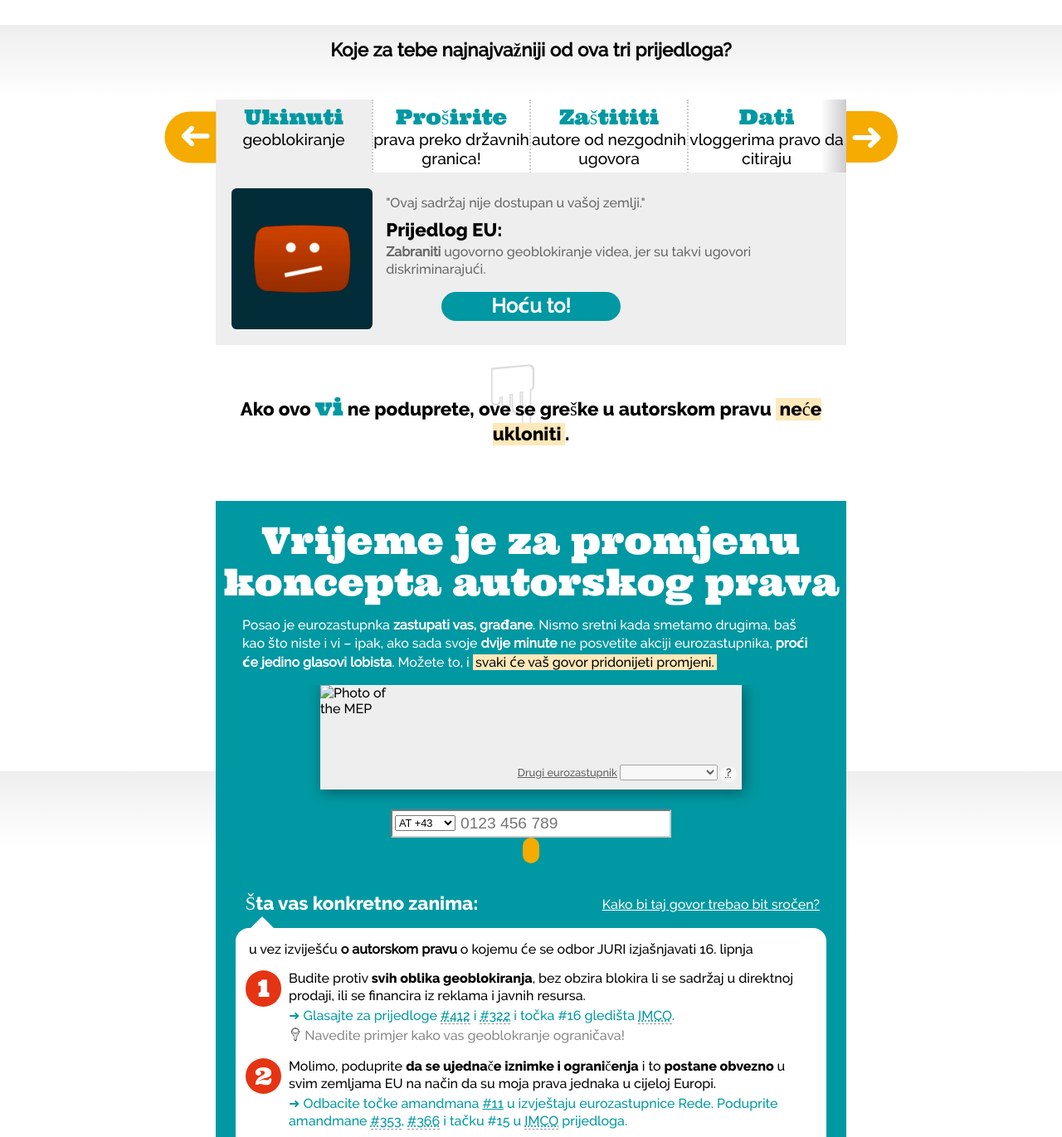
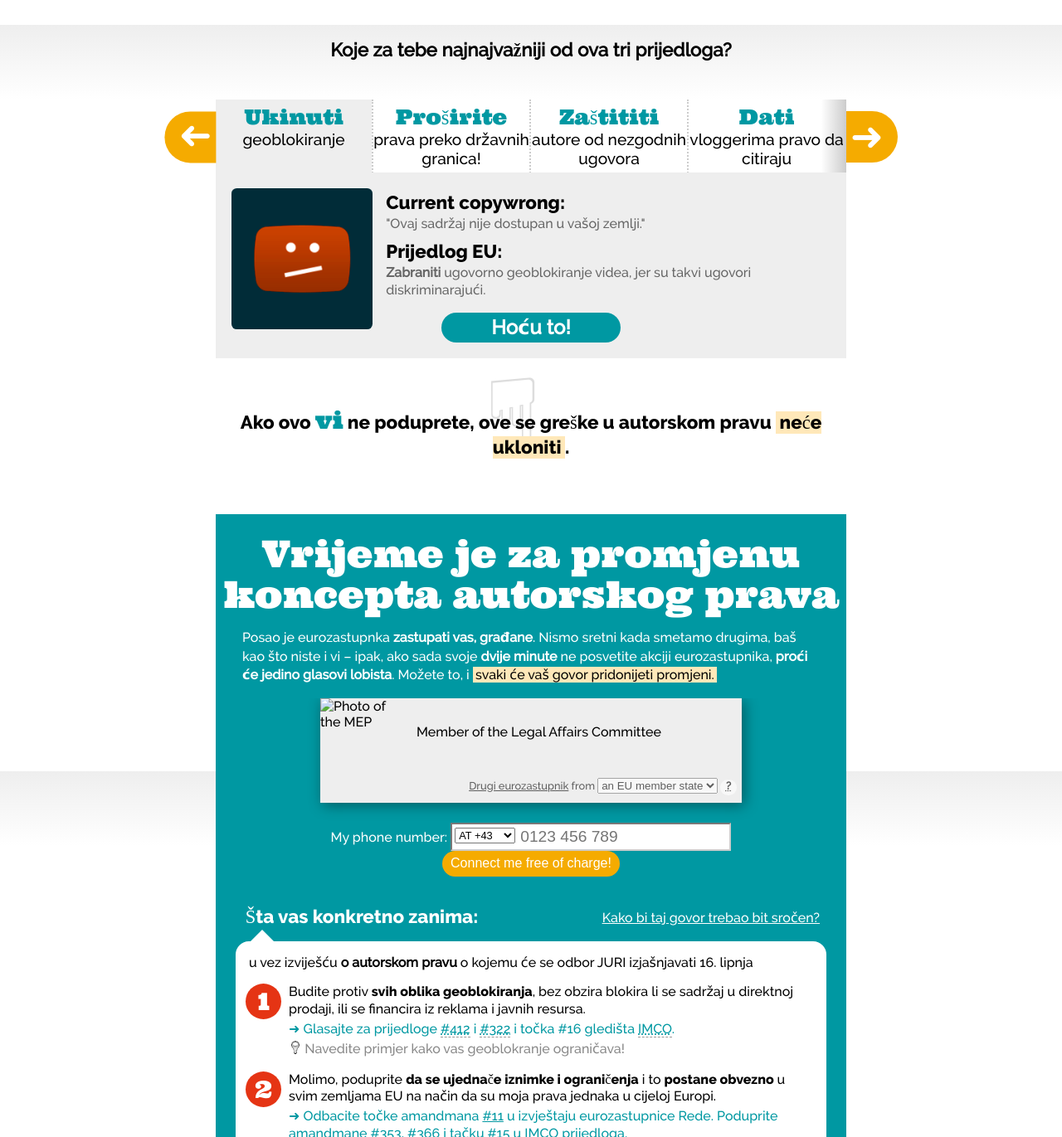
Before and after one commit to Copywrongs-Gang/Copywrongs2, a Jekyll site: the page built from hr/index.html, in a window 1280 px wide and 1400 px high, scrolled down 841 px, cut to the strip 29-1400 px from the top of the window. Shown: the whole strip at 83% size. Built offline with Jekyll 4.4.1, drawn with Linux system fonts in a browser that asks for light colours; comment, search, counter and statistics services are not loaded.

Commit message:
Croatian: Add missing strings (UNTRANSLATED); add to language picker

```diff
--- a/_data/croatian.yml
+++ b/_data/croatian.yml
@@ -93,6 +93,7 @@ filesharing:
     please: "Pomozite da se ukine kriminalizacija osobnog i nekomercijalnog <strong>dijeljenja datoteka</strong>."
     do:  Glasajte za amandmane <abbr class="am" title="Zahtjevi za istraživanje mogućnosti legalizacije nekomercijalnog dijeljenja datoteka">#507</abbr>  i <abbr class="am" title="Apel za proširenje sigurnosti P2P mreža">#355</abbr>.
     tip:  "Navedite primjere uspješnog dijeljenja datoteka od čega su korist imali umjetnici; kada ste za njihove radove mogli saznati, a i o njima nešto više te postati njihovi obožavatelji koji im posjećuju koncerte i kupuju njihove radove:"
+currentcopywrong: "Current copywrong:"
 euproposal: "Prijedlog EU:"
 iwant: "Hoću to!"
 readmore: "Više informacija"
@@ -100,8 +101,17 @@ joinfight: Ako ovo <span>vi</span> ne poduprete, ove se greške u autorskom prav
 call:
     h: "Vrijeme je za promjenu koncepta autorskog prava"
     text:  "Posao je eurozastupnka <strong>zastupati vas, građane</strong>. Nismo sretni kada smetamo drugima, baš kao što niste i vi &ndash; ipak, ako sada svoje <strong>dvije  minute</strong> ne posvetite akciji eurozastupnika, <strong>proći će jedino glasovi lobista</strong>. Možete to, i <u>svaki će vaš govor pridonijeti promjeni.</u>"
+    jurimember: "Member of the Legal Affairs Committee"
     showother: "Drugi eurozastupnik"
+    from: "from"
+    memberstate: "an EU member state"
+    missingstate: "EU member states missing from this list have no MEPs on the Legal Affairs Committe. Sorry!"
+    mynumber: "My phone number:"
+    other: "Other"
+    connectme: "Connect me free of charge!"
+    thankyou: "Thank you! You should receive a call any second now."
     what: "Kako bi taj govor trebao bit sročen?"
+    whatlink: "https://wiki.laquadrature.net/How_to_contact_a_MEP#Phone_Call"
     agenda: "Šta vas konkretno zanima:"
     agendatext:  "u vez izviješću <strong>o autorskom pravu</strong> o kojemu će se odbor JURI izjašnjavati 16. lipnja"
 showmore: Za prikaz ostalih točaka, odaberite gore i kliknite na "Hoću to"
--- a/_layouts/default.html
+++ b/_layouts/default.html
@@ -40,6 +40,7 @@
 		        <option value="el"{% if page.language == "greek" %} selected{% endif %}>EL - Ελληνικά</option>
 		        <option value="en"{% if page.language == "english" %} selected{% endif %}>EN - English</option>
 		        <option value="fr"{% if page.language == "french" %} selected{% endif %}>FR - Français</option>
+		        <option value="hr"{% if page.language == "croatian" %} selected{% endif %}>HR - Hrvatski</option>
 		        <option value="ro"{% if page.language == "romanian" %} selected{% endif %}>RO - Română</option>
 				<option value="sv"{% if page.language == "swedish" %} selected{% endif %}>SV - Svenska</option>
 	    	</select>
```
